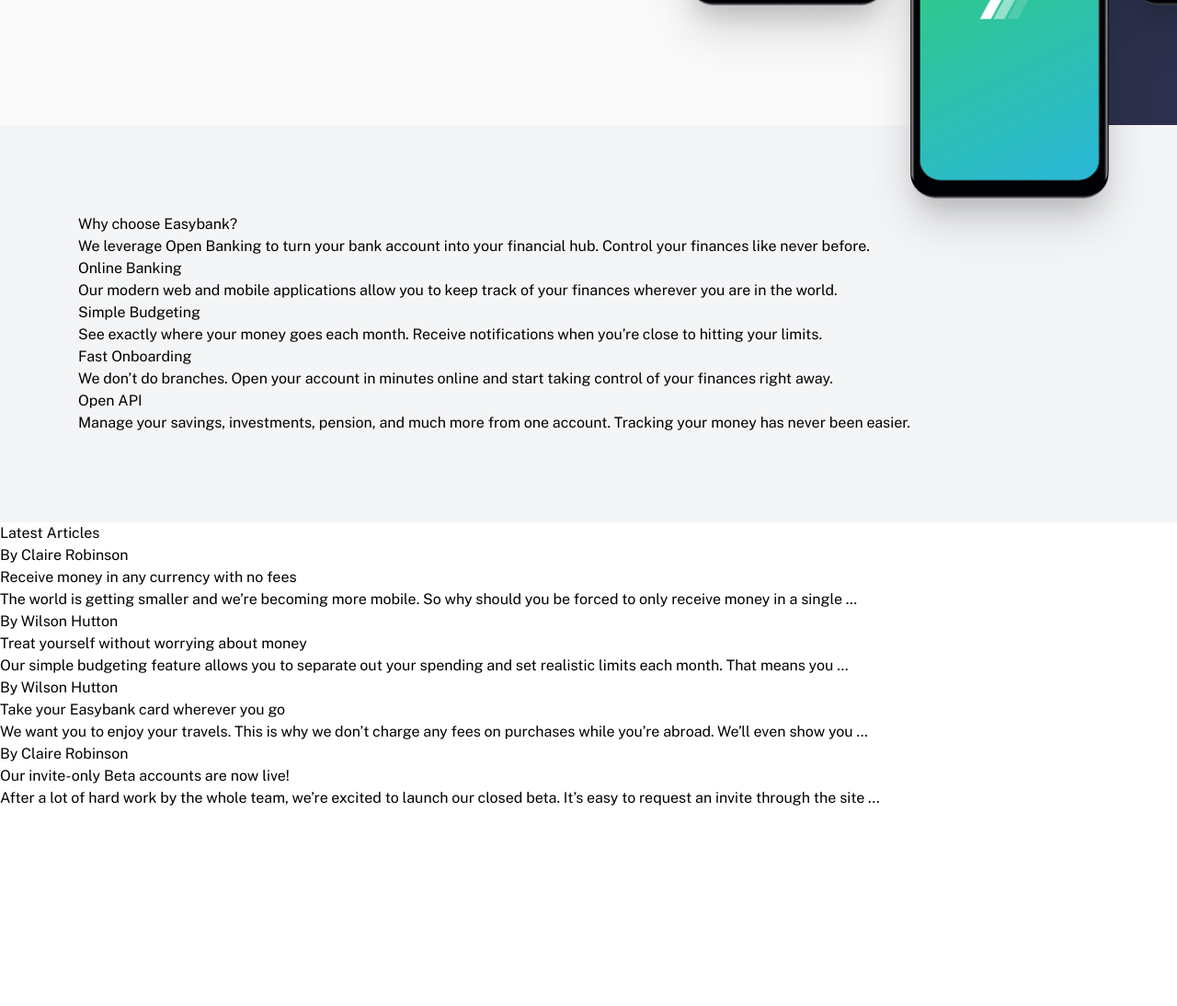
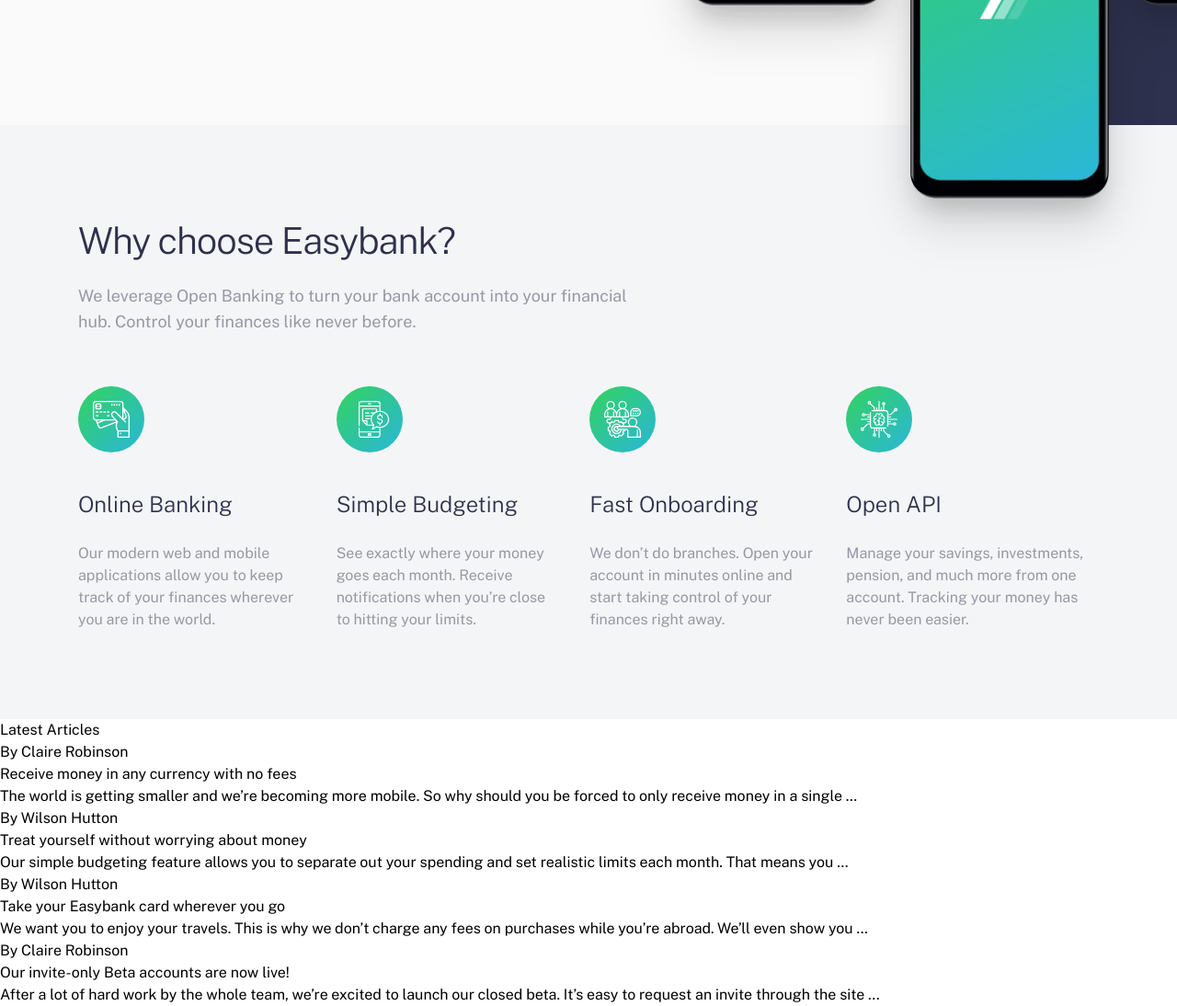
Before and after one commit to awongdev/easybank-landing-page, a website: page index.html in a window 1280 px wide. Shown: the part 600-1694 px from the top of the page at 92% size. Before the commit the page ends 1480 px from the top, so only its background shows below. Drawn offline with nearby package versions, Linux system fonts and the light colour scheme.

Commit message:
Finish info section

```diff
--- a/index.html
+++ b/index.html
@@ -31,28 +31,38 @@
             class="absolute inset-x-6 top-[5.5rem] z-50 mx-auto flex max-w-md origin-top scale-y-0 flex-col items-center gap-6 rounded bg-white py-8 text-center text-lg text-darkBlue transition-all duration-300 ease-out lg:relative lg:inset-x-0 lg:top-0 lg:h-full lg:scale-y-100 lg:flex-row lg:gap-[1.875rem] lg:py-0 lg:text-sm lg:text-grayBlue"
             id="nav-menu"
           >
-            <li class="lg:linkContainer">
-              <a href="#" class="lg:after:linkUnderline hover:text-darkBlue"
+            <li class="lg:link-container">
+              <a
+                href="#"
+                class="lg:after:link-underline link-transition hover:text-darkBlue"
                 >Home</a
               >
             </li>
-            <li class="lg:linkContainer">
-              <a href="#" class="lg:after:linkUnderline hover:text-darkBlue"
+            <li class="lg:link-container">
+              <a
+                href="#"
+                class="lg:after:link-underline link-transition hover:text-darkBlue"
                 >About</a
               >
             </li>
-            <li class="lg:linkContainer">
-              <a href="#" class="lg:after:linkUnderline hover:text-darkBlue"
+            <li class="lg:link-container">
+              <a
+                href="#"
+                class="lg:after:link-underline link-transition hover:text-darkBlue"
                 >Contact</a
               >
             </li>
-            <li class="lg:linkContainer">
-              <a href="#" class="lg:after:linkUnderline hover:text-darkBlue"
+            <li class="lg:link-container">
+              <a
+                href="#"
+                class="lg:after:link-underline link-transition hover:text-darkBlue"
                 >Blog</a
               >
             </li>
-            <li class="lg:linkContainer">
-              <a href="#" class="lg:after:linkUnderline hover:text-darkBlue"
+            <li class="lg:link-container">
+              <a
+                href="#"
+                class="lg:after:link-underline link-transition hover:text-darkBlue"
                 >Careers</a
               >
             </li>
@@ -100,11 +110,12 @@
       </div>
 
       <div
-        class="mx-auto flex items-center pt-8 lg:min-h-[46rem] lg:max-w-[69.375rem] lg:pt-0 lg:pl-6 xl:pl-0"
+        class="flex w-full items-center justify-center px-6 py-[5.5rem] text-center lg:min-h-[46rem] lg:py-0 lg:pt-20 lg:text-left 2xl:px-0"
       >
         <div
-          class="mt-4 mb-[5.5rem] max-w-xs text-center lg:m-0 lg:max-w-md lg:text-left"
+          class="flex w-full max-w-[69.375rem] justify-center lg:justify-start"
         >
+          <div class="max-w-md">
             <h1
               class="mb-4 text-[2.5rem] font-light text-darkBlue lg:mb-6 lg:text-[3.5rem]"
             >
@@ -120,37 +131,75 @@
             <button class="button">Request Invite</button>
           </div>
         </div>
+      </div>
     </header>
 
     <main class="relative z-10">
-      <section class="bg-[#F4F5F7] px-6 py-24">
-        <div class="mx-auto max-w-[69.375rem]">
-          <h2>Why choose Easybank?</h2>
-          <p>
+      <section
+        class="flex w-full justify-center bg-[#F4F5F7] px-6 py-16 lg:py-24 2xl:px-0"
+      >
+        <div
+          class="flex max-w-[69.375rem] flex-col gap-14 text-center lg:text-left"
+        >
+          <div class="max-w-md lg:max-w-[39.688rem]">
+            <h2 class="section-header mb-[0.875rem] lg:mb-4">
+              Why choose Easybank?
+            </h2>
+            <p class="text-[0.938rem] text-grayBlue lg:text-lg">
               We leverage Open Banking to turn your bank account into your
               financial hub. Control your finances like never before.
             </p>
-
-          <h3>Online Banking</h3>
-          <p>
-            Our modern web and mobile applications allow you to keep track of
-            your finances wherever you are in the world.
+          </div>
+          <div class="flex flex-col gap-8 lg:flex-row lg:gap-[1.875rem]">
+            <div class="info-container">
+              <img
+                class="info-icon"
+                src="./images/icon-online.svg"
+                alt="Banking icon"
+              />
+              <h3 class="info-header">Online Banking</h3>
+              <p class="info-text">
+                Our modern web and mobile applications allow you to keep track
+                of your finances wherever you are in the world.
               </p>
-          <h3>Simple Budgeting</h3>
-          <p>
-            See exactly where your money goes each month. Receive notifications
-            when you’re close to hitting your limits.
+            </div>
+            <div class="info-container">
+              <img
+                class="info-icon"
+                src="./images/icon-budgeting.svg"
+                alt="Budgeting icon"
+              />
+              <h3 class="info-header">Simple Budgeting</h3>
+              <p class="info-text">
+                See exactly where your money goes each month. Receive
+                notifications when you’re close to hitting your limits.
               </p>
-          <h3>Fast Onboarding</h3>
-          <p>
-            We don’t do branches. Open your account in minutes online and start
-            taking control of your finances right away.
+            </div>
+            <div class="info-container">
+              <img
+                class="info-icon"
+                src="./images/icon-onboarding.svg"
+                alt="Onboarding icon"
+              />
+              <h3 class="info-header">Fast Onboarding</h3>
+              <p class="info-text">
+                We don’t do branches. Open your account in minutes online and
+                start taking control of your finances right away.
               </p>
-          <h3>Open API</h3>
-          <p>
-            Manage your savings, investments, pension, and much more from one
-            account. Tracking your money has never been easier.
+            </div>
+            <div class="info-container">
+              <img
+                class="info-icon"
+                src="./images/icon-api.svg"
+                alt="API icon"
+              />
+              <h3 class="info-header">Open API</h3>
+              <p class="info-text">
+                Manage your savings, investments, pension, and much more from
+                one account. Tracking your money has never been easier.
               </p>
+            </div>
+          </div>
         </div>
       </section>
 
--- a/main.js
+++ b/main.js
@@ -17,4 +17,5 @@
 
 overlay.addEventListener('click', () => {
   toggleMenu();
+
 });
--- a/src/input.css
+++ b/src/input.css
@@ -6,7 +6,7 @@
   html {
     font-family: 'Public Sans', sans-serif;
   }
-  .linkUnderline {
+  .link-underline {
     position: absolute;
     left: 0;
     bottom: 0;
@@ -16,15 +16,33 @@
     transform: scaleX(0);
     transition: transform 300ms ease;
   }
-  .linkUnderline:hover {
+  .link-underline:hover {
     transform: scaleX(1);
   }
-  .linkContainer {
+  .link-container {
     position: relative;
     display: flex;
     height: 100%;
     align-items: center;
   }
+  .section-header {
+    @apply text-[2rem] font-light tracking-tight text-darkBlue lg:text-[2.5rem];
+  }
+  .info-header {
+    @apply mb-4 text-xl font-light text-darkBlue lg:mb-[1.625rem] lg:text-2xl;
+  }
+  .info-text {
+    @apply text-[0.938rem] text-grayBlue lg:text-base;
+  }
+  .info-container {
+    @apply max-w-[30.438rem];
+  }
+  .info-icon {
+    @apply mx-auto mb-6 lg:mx-0 lg:mb-10;
+  }
+}
+.link-transition {
+  transition: color 300ms ease-out;
 }
 
 .button {
@@ -68,7 +86,6 @@
   transform: rotate(90deg);
   transform: translateY(0px);
 }
-
 .open .hamburger-top {
   transform: rotate(45deg) translateY(5px) translate(5px);
 }
```
Also changed, not shown: css/main.css. Lines whose indentation alone changed are shown as unchanged.
